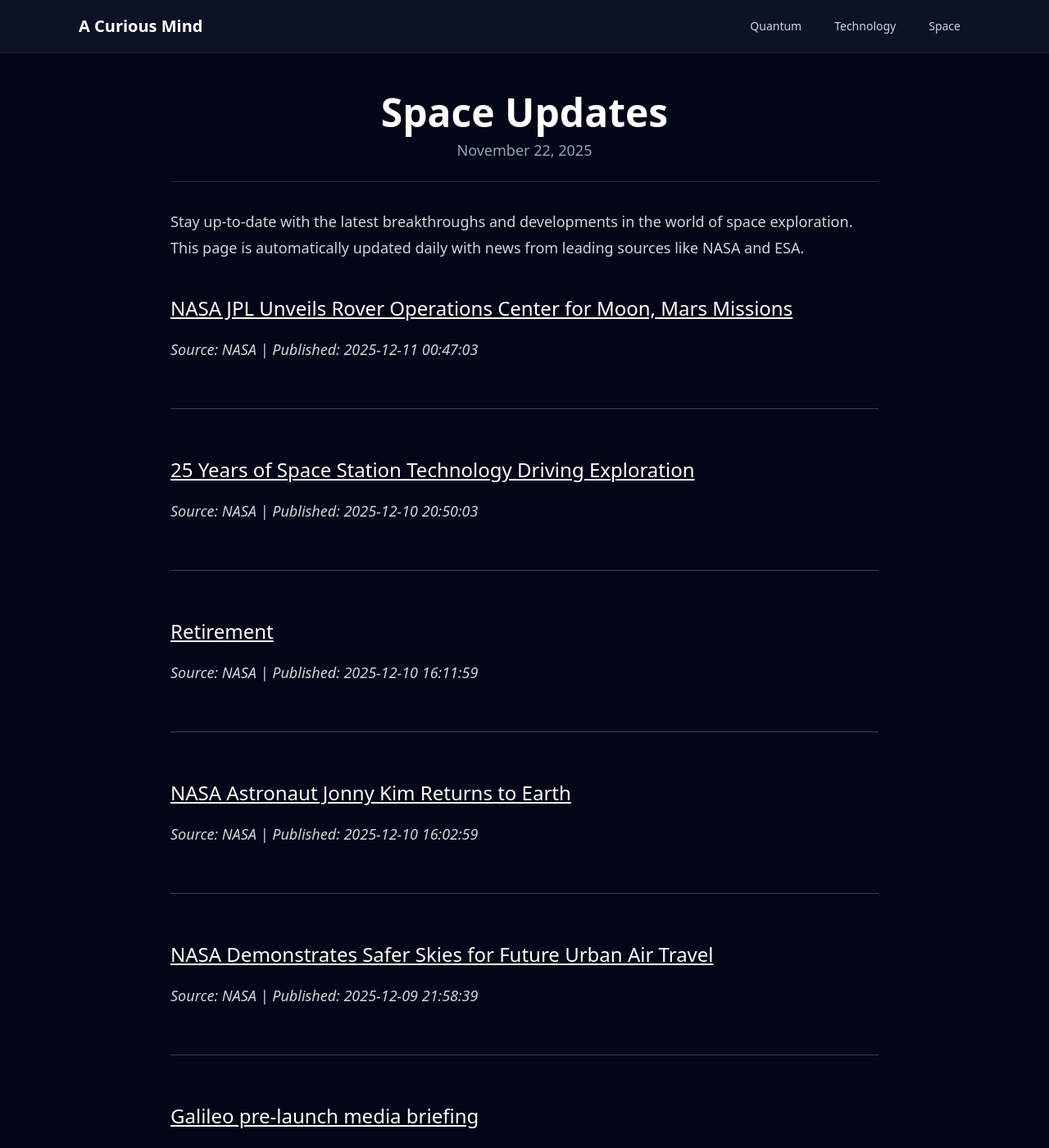
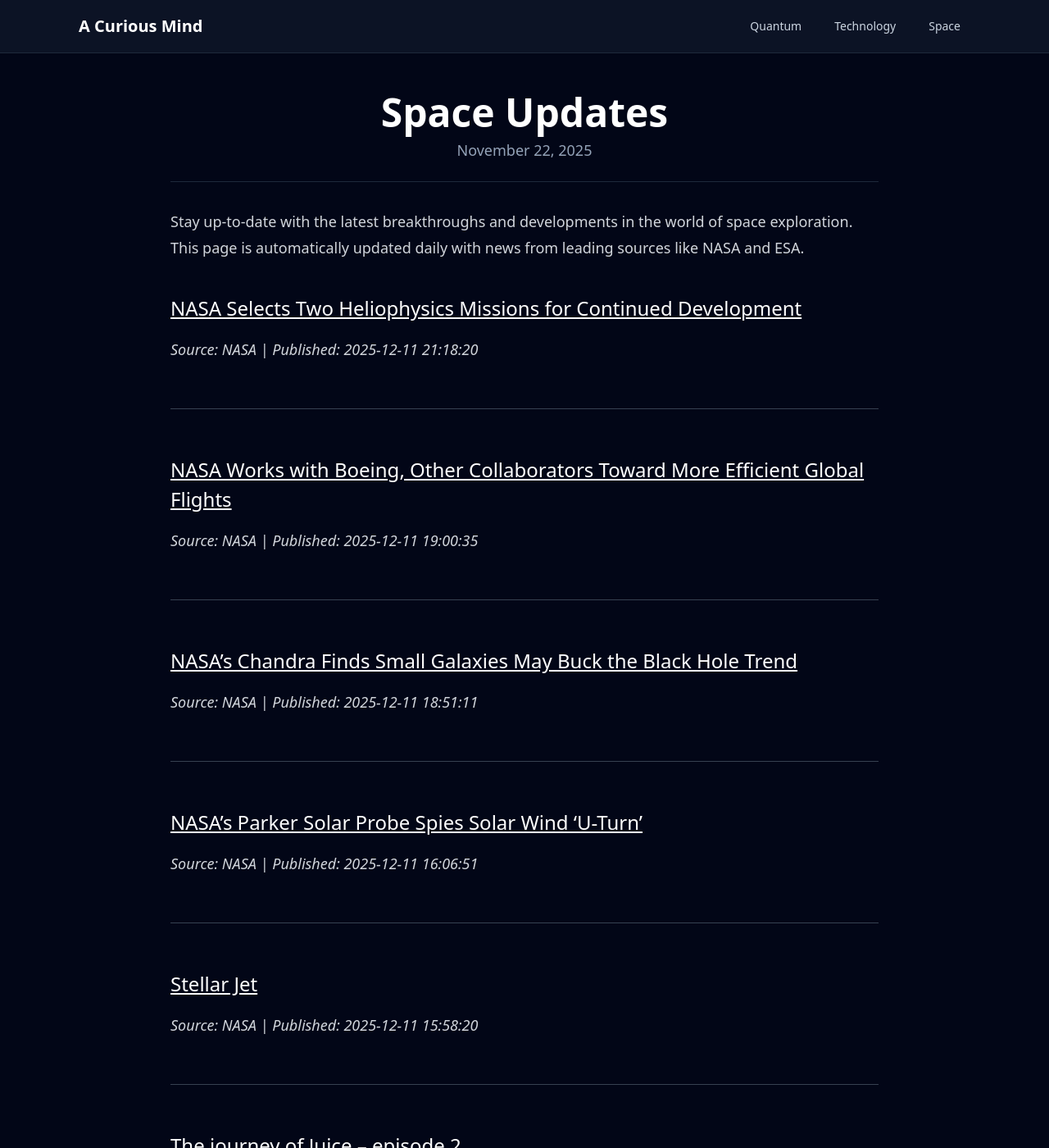
Before and after one commit to onehl7/onehl7.github.io, a Jekyll site: the page built from _posts/2025-11-22-space-updates.md, in a window 1280 px wide and 1400 px high. Shown: the whole window at 82% size. Built offline with Jekyll 4.4.1, drawn with Linux system fonts in a browser that asks for light colours; nearby versions of some CDN libraries; some of the changed text lies outside the part shown.

Commit message:
Update space news data

```diff
--- a/_data/space_news.json
+++ b/_data/space_news.json
@@ -1,57 +1,57 @@
 [
   {
     "source": "NASA",
-    "title": "NASA JPL Unveils Rover Operations Center for Moon, Mars Missions",
-    "link": "https://www.nasa.gov/missions/mars-2020-perseverance/perseverance-rover/nasa-jpl-unveils-rover-operations-center-for-moon-mars-missions/",
-    "published": "2025-12-11 00:47:03"
+    "title": "NASA Selects Two Heliophysics Missions for Continued Development",
+    "link": "https://www.nasa.gov/news-release/nasa-selects-two-heliophysics-missions-for-continued-development/",
+    "published": "2025-12-11 21:18:20"
   },
   {
     "source": "NASA",
-    "title": "25 Years of Space Station Technology Driving Exploration",
-    "link": "https://www.nasa.gov/centers-and-facilities/johnson/25-years-of-space-station-technology-driving-exploration/",
-    "published": "2025-12-10 20:50:03"
+    "title": "NASA Works with Boeing, Other Collaborators Toward More Efficient Global Flights",
+    "link": "https://www.nasa.gov/aeronautics/nasa-works-with-boeing/",
+    "published": "2025-12-11 19:00:35"
   },
   {
     "source": "NASA",
-    "title": "Retirement",
-    "link": "https://www.nasa.gov/general/retirement/",
-    "published": "2025-12-10 16:11:59"
+    "title": "NASA\u2019s Chandra Finds Small Galaxies May Buck the Black Hole Trend",
+    "link": "https://www.nasa.gov/missions/chandra/nasas-chandra-finds-small-galaxies-may-buck-the-black-hole-trend/",
+    "published": "2025-12-11 18:51:11"
   },
   {
     "source": "NASA",
-    "title": "NASA Astronaut Jonny Kim Returns to Earth",
-    "link": "https://www.nasa.gov/image-article/nasa-astronaut-jonny-kim-returns-to-earth/",
-    "published": "2025-12-10 16:02:59"
+    "title": "NASA\u2019s Parker Solar Probe Spies Solar Wind \u2018U-Turn\u2019",
+    "link": "https://science.nasa.gov/missions/parker-solar-probe/nasas-parker-solar-probe-spies-solar-wind-u-turn/",
+    "published": "2025-12-11 16:06:51"
   },
   {
     "source": "NASA",
-    "title": "NASA Demonstrates Safer Skies for Future Urban Air Travel",
-    "link": "https://www.nasa.gov/centers-and-facilities/ames/nasa-demonstrates-safer-skies-for-future-urban-air-travel/",
-    "published": "2025-12-09 21:58:39"
+    "title": "Stellar Jet",
+    "link": "https://www.nasa.gov/image-article/stellar-jet/",
+    "published": "2025-12-11 15:58:20"
   },
   {
     "source": "ESA",
-    "title": "Galileo pre-launch media briefing",
-    "link": "https://www.esa.int/ESA_Multimedia/Videos/2025/12/Galileo_pre-launch_media_briefing",
-    "published": "2025-12-09 11:00:00"
+    "title": "The journey of Juice \u2013 episode 2",
+    "link": "https://www.esa.int/ESA_Multimedia/Videos/2025/12/The_journey_of_Juice_episode_2",
+    "published": "2025-12-11 13:00:00"
   },
   {
     "source": "ESA",
-    "title": "Flaring black hole whips up ultra-fast winds",
-    "link": "https://www.esa.int/Science_Exploration/Space_Science/XMM-Newton/Flaring_black_hole_whips_up_ultra-fast_winds",
-    "published": "2025-12-09 08:00:00"
+    "title": "ESA Highlights 2025",
+    "link": "https://www.esa.int/About_Us/ESA_Publications/ESA_Highlights",
+    "published": "2025-12-11 10:30:00"
   },
   {
     "source": "ESA",
-    "title": "Week in images: 01-05 December 2025",
-    "link": "https://www.esa.int/About_Us/Week_in_images/Week_in_images_01-05_December_2025",
-    "published": "2025-12-05 14:05:00"
+    "title": "Swarm detects rare proton spike during solar storm",
+    "link": "https://www.esa.int/Applications/Observing_the_Earth/FutureEO/Swarm/Swarm_detects_rare_proton_spike_during_solar_storm",
+    "published": "2025-12-11 09:00:00"
   },
   {
     "source": "ESA",
-    "title": "Earth from Space: Singing dunes and mysterious lakes",
-    "link": "https://www.esa.int/ESA_Multimedia/Images/2025/12/Earth_from_Space_Singing_dunes_and_mysterious_lakes",
-    "published": "2025-12-05 09:00:00"
+    "title": "Space-enabled air traffic control takes flight globally",
+    "link": "https://www.esa.int/Applications/Connectivity_and_Secure_Communications/Space-enabled_air_traffic_control_takes_flight_globally",
+    "published": "2025-12-11 08:58:00"
   },
   {
     "source": "ESA",
```
